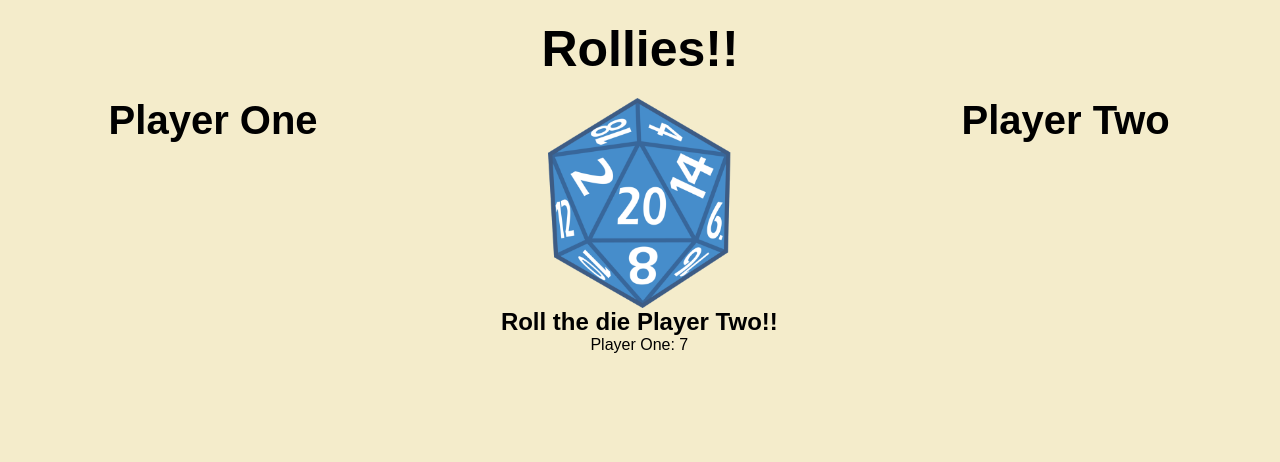
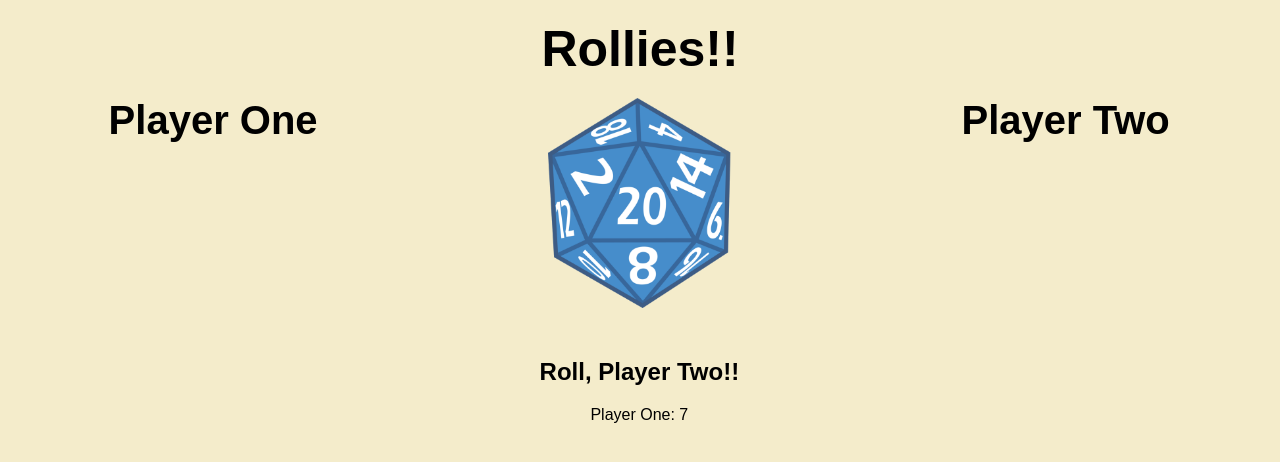
Before and after one commit to Jorgan612/Rollies, a React (Create React App) app: page / in a window 1280 px wide. Both pictures are taken after a click on the picture 639 px from the left and 203 px from the top of the page. Shown: the top 462 px of the page. Built offline with nearby package versions, Linux system fonts and the light colour scheme.

Commit message:
Continue style updates on center  game board section.

```diff
--- a/src/Components/App.js
+++ b/src/Components/App.js
@@ -75,10 +75,13 @@ return (
       </section>
       <section className='center-section'>
         {!isDisabled ? <img className='blue-dice-png-button' src={dice} alt='Blue 20 sided polyhedral dice'  onClick={getDiceRoll}/> : <img className='blue-dice-png-button' src={dice} alt='Blue 20 sided polyhedral dice' />}
-        {isPlayerOneTurn ? <h2 className='title'>Roll the die Player One!!</h2> : <h2 className='title'>Roll the die Player Two!!</h2>}
-        {playerOneRoll && <p className='current-roll'>Player One: {playerOneRoll}</p>}
+        {!isDisabled && <div className='player-turn-div'>
+        {isPlayerOneTurn && <h2 className='title'>Roll, Player One!!</h2>}
+        {!isPlayerOneTurn && <h2 className='title'>Roll, Player Two!!</h2>}
+        </div>}
+        {playerOneRoll && <p className='current-roll one'>Player One: {playerOneRoll}</p>}
         {playerTwoRoll && <p className='current-roll'>Player Two: {playerTwoRoll}</p>}
-        {winningPlayer && <h3>{winningPlayer}</h3>}
+        {winningPlayer && <h3 className='winning-player'>{winningPlayer}</h3>}
       </section>
       <section className='player-two-section'>
         <h1 className='player-two-title title'>Player Two</h1>
--- a/src/css/App.css
+++ b/src/css/App.css
@@ -44,11 +44,30 @@
 .blue-dice-png-button {
   height: 30%;
   cursor: pointer;
+  margin-bottom: 20px;
 }
 
 .blue-dice-png-button:hover {
   transition: 2s;
   transform: rotate(3turn) scale(1.1);
+  margin-bottom: 20px;
+}
+
+.player-turn-div {
+  margin-top: 20px;
+  padding: 10px;
+}
+
+.winning-player {
+  font-size: 3em;
+  margin: 10px;
+}
+
+.one {
+  margin-top: 20px;
+}
+.current-roll {
+  margin: 10px 0px;
 }
 
 .title{
```
